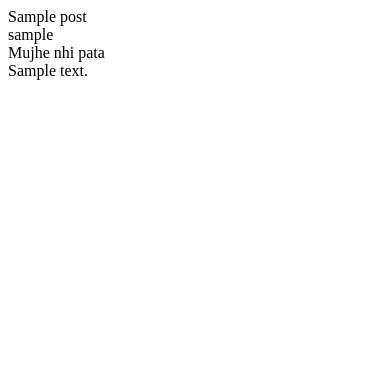
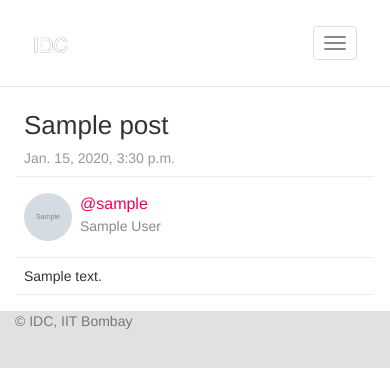
Before and after one commit to DheerendraRathor/idc, a Django app: template idc/templates/blog/post.html in a window 390 px wide. Shown: the top 368 px of the page. Run offline with Django 3.2, Linux system fonts and the light colour scheme; the template is opened without the code that fills it: values that come from a table or form of the project are taken from there, others are empty; tables that the repository leaves empty hold one stand-in row (values such as "Sample post"); grey boxes marked "Sample" are stand-in pictures; parts of the project's set-up code (start-up, migrations or seed data) failed here and were passed over; some libraries are stand-ins or nearby versions.

Commit message:
Adding UI for a single blog

```diff
--- a/idc/account/models.py
+++ b/idc/account/models.py
@@ -3,10 +3,14 @@ from django.db import models
 
 
 class UserProfile(models.Model):
-    user = models.ForeignKey(User, related_name='user_profile')
+    user = models.OneToOneField(User, related_name='user_profile')
     nickname = models.CharField(max_length=32)
+    picture = models.ImageField(null=True, blank=True)
 
     # Social Accounts
-    facebook = models.URLField()
-    twitter = models.URLField()
-    behance = models.URLField()
+    facebook = models.URLField(null=True, blank=True)
+    twitter = models.URLField(null=True, blank=True)
+    google = models.URLField(null=True, blank=True)
+    blogger = models.URLField(null=True, blank=True)
+    homepage = models.URLField(null=True, blank=True)
+    behance = models.URLField(null=True, blank=True)
--- /dev/null
+++ b/idc/static/css/blog.css
@@ -0,0 +1,139 @@
+.idc-blog-container {
+    background-color: #ffffff;
+    border-radius: 5px;
+    box-shadow: 0px 1px 2px rgba(100, 100, 100, 10);
+    margin-top: 48px;
+    margin-bottom: 48px;
+    padding: 16px;
+}
+
+.idc-blog-container hr {
+    padding: 0px;
+    margin: 0px;
+}
+
+.idc-blog-title {
+    font-size: 36px;
+    padding: 4px 16px;
+    font-weight: 400;
+}
+
+.idc-blog-created {
+    color: #989898;
+    font-size: 14px;
+    padding: 0px 0px 16px 16px;
+}
+
+.idc-blog-container img {
+    width: 75% !important;
+    display: block;
+    margin: 12px auto;
+}
+
+.idc-blog-author {
+    display: flex;
+    flex-direction: row;
+    -ms-flex-direction: row;
+    -webkit-flex-direction: row;
+    padding: 8px
+}
+
+.idc-blog-content {
+    font-size: 18px;
+    padding: 16px;
+}
+
+.idc-blog-content,
+.idc-blog-content h1,
+.idc-blog-content h2 {
+    font-size: 20px;
+}
+
+.idc-blog-content h3,
+.idc-blog-content h4,
+.idc-blog-content h5 {
+    font-size: 19px;
+}
+
+.idc-author-image-container img {
+    width: 64px !important;
+    height: 64px !important;
+    border-radius: 32px;
+}
+
+.idc-author-details-container {
+    padding: 14px
+}
+
+.idc-author-details-container .nickname a {
+    color: #F50057;
+    font-size: 21px;
+    font-weight: 200;
+}
+
+.idc-author-details-container .name {
+    color: #898989;
+    font-size: 16px;
+    font-weight: 200;
+}
+
+@media (max-width: 768px) {
+    .idc-blog-container {
+        border-radius: 0px;
+        box-shadow: none;
+        margin-top: 0px;
+        margin-bottom: 0px;
+    }
+
+    .idc-blog-title {
+        font-size: 26px;
+        padding: 4px 8px;
+        font-weight: 300;
+    }
+
+    .idc-blog-container img {
+        width: 100% !important;
+        display: block;
+        margin: 8px auto;
+    }
+
+    .idc-author-image-container img {
+        width: 48px !important;
+        height: 48px !important;
+        border-radius: 24px;
+    }
+
+    .idc-author-details-container .nickname a {
+        font-size: 16px;
+    }
+
+    .idc-author-details-container .name {
+        font-size: 14px;
+    }
+
+    .idc-author-details-container {
+        padding: 8px;
+    }
+
+    .idc-blog-created {
+        color: #989898;
+        font-size: 14px;
+        padding: 0px 0px 8px 8px;
+    }
+
+    .idc-blog-content {
+        font-size: 14px;
+        padding: 8px;
+    }
+
+    .idc-blog-content h1,
+    .idc-blog-content h2 {
+        font-size: 16px;
+    }
+
+    .idc-blog-content h3,
+    .idc-blog-content h4,
+    .idc-blog-content h5 {
+        font-size: 15px;
+    }
+}
--- a/idc/templates/blog/post.html
+++ b/idc/templates/blog/post.html
@@ -1,28 +1,115 @@
 <!DOCTYPE html>
+
+{% load staticfiles %}
+
 <html lang="en">
+
 <head>
-    <meta charset="UTF-8">
-    <title>Title</title>
+    <meta charset="utf-8">
+    <meta http-equiv="X-UA-Compatible" content="IE=edge">
+
+    <meta name="description" content="IDC Blog">
+    <meta name="author" content="Bijoy Singh Kochar, Dheerendra Rathor"/>
+    <meta name="viewport" content="width=device-width, initial-scale=1">
+    <meta name="keywords" content="IDC, IITB, IIT Bombay">
+
+    <title>{% block title %}{% endblock %}</title>
+
+    <link href="{% static 'bootstrap/css/bootstrap.min.css' %}" rel="stylesheet">
+    <link href="{% static 'css/common.css' %}" rel="stylesheet">
+    <link href="{% static 'css/profile.css' %}" rel="stylesheet">
+    <link href="{% static 'css/blog.css' %}" rel="stylesheet">
+
+    <meta name="theme-color" content="#dd1338">
+    <meta name="msapplication-navbutton-color" content="#dd1338">
+    <meta name="apple-mobile-web-app-status-bar-style" content="#dd1338">
 </head>
-<body>
 
-<div>
-    <div class="title">
+<body style=" background-color:#e1e1e1;">
+<nav class="idc-navbar navbar navbar-default navbar-fixed-top">
+    <div class="idc-navbar-container container-fluid">
+
+        <div class="navbar-header">
+            <button type="button" class="navbar-toggle collapsed"
+                    data-toggle="collapse" data-target="#bs-example-navbar-collapse-1" aria-expanded="false">
+                <span class="sr-only">Toggle navigation</span>
+                <span class="icon-bar"></span>
+                <span class="icon-bar"></span>
+                <span class="icon-bar"></span>
+            </button>
+            <a class="navbar-brand" href="#">
+                <img class="idc-navbar-logo" alt="Brand" src="{% static 'images/idc-logo.jpg' %}">
+            </a>
+        </div>
+
+        <div class="collapse navbar-collapse" id="bs-example-navbar-collapse-1">
+            <ul class="nav navbar-nav">
+                <li><a href="#">HOME</a></li>
+                <li><a href="#">PROFILE</a></li>
+            </ul>
+
+            <ul class="nav navbar-nav navbar-right">
+                <li><a href="#">LOGOUT</a></li>
+            </ul>
+        </div>
+    </div>
+</nav>
+
+<div class="container idc-main-container">
+    <div class="row">
+        <div class="idc-blog-container .col-md-6 .col-md-offset-3">
+            {% if post.cover_image == null %}
+                <div class="idc-blog-title">
                     {{ post.title }}
                 </div>
-    <div class="author">
-        {{ post.author }}
+            {% else %}
+                <div class="idc-blog-title">
+                    {{ post.title }}
                 </div>
-    <div class="information">
-        Mujhe nhi pata
+            {% endif %}
+            <div class="idc-blog-created">
+                {{ post.created_at }}
             </div>
-    <div class="content">
+
+            <hr/>
+
+            <div class="idc-blog-author">
+                <div class="idc-author-image-container">
+                    {% if post.author.user_profile.picture == null or post.author.user_profile.picture.name == '' %}
+                        <img src="{% static 'images/face_placeholder.png' %}"/>
+                    {% else %}
+                        <img src="{{ post.author.user_profile.picture.url }}"/>
+                    {% endif %}
+                </div>
+                <div class="idc-author-details-container">
+                    <div class="nickname"><a href="">@{{ post.author.user_profile.nickname }}</a></div>
+                    <div class="name">{{ post.author.first_name }} {{ post.author.last_name }}</div>
+                </div>
+            </div>
+
+            <hr/>
+            <div class="idc-blog-content">
                 {{ post.content|safe }}
             </div>
-    <div class="comments">
+
+            <hr/>
+
+            <div class="idc-blog-comments">
                 <div class="comment"></div>
                 <div class="add-comment"></div>
             </div>
         </div>
+    </div>
+</div>
+
+<footer class="footer">
+    <div class="container">
+        <p class="text-muted">&copy; IDC, IIT Bombay</p>
+    </div>
+</footer>
+
+<script src="http://code.jquery.com/jquery.js"></script>
+<script src="{% static 'bootstrap/js/bootstrap.min.js' %}"></script>
+
 </body>
 </html>
```
Also changed, not shown: idc/account/migrations/0002_auto_20160221_0047.py (added), idc/account/migrations/0003_auto_20160221_0050.py (added), idc/account/migrations/0004_auto_20160221_0059.py (added), idc/static/images/face_placeholder.png (added). Lines whose indentation alone changed are shown as unchanged.
